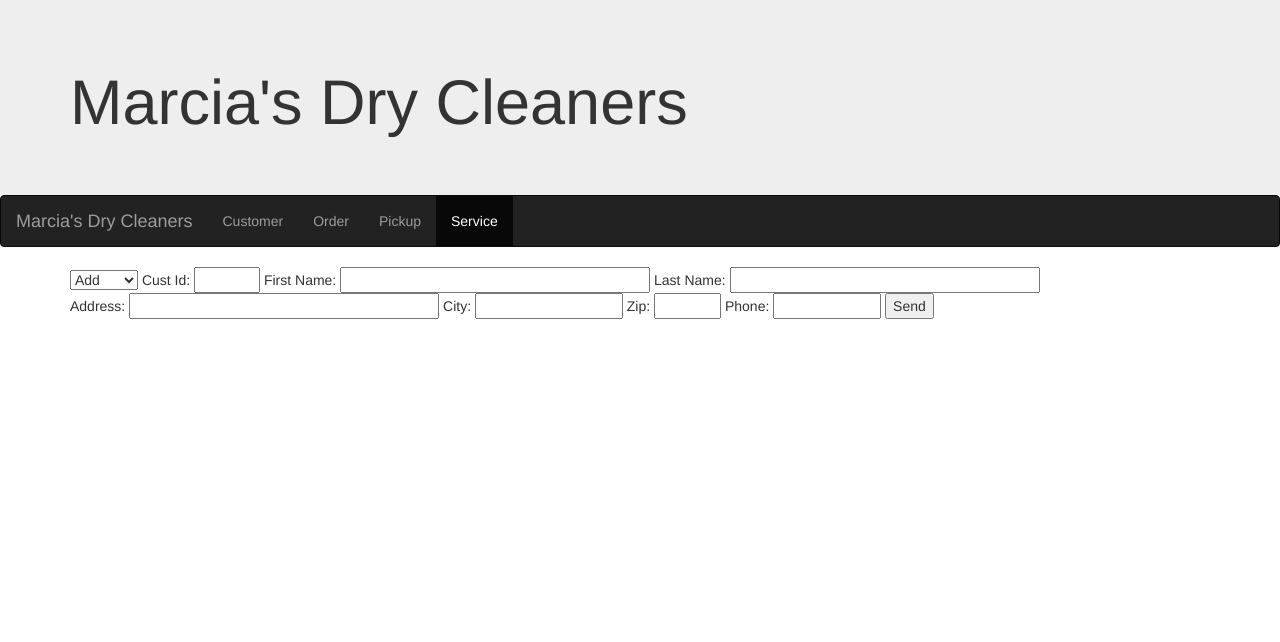
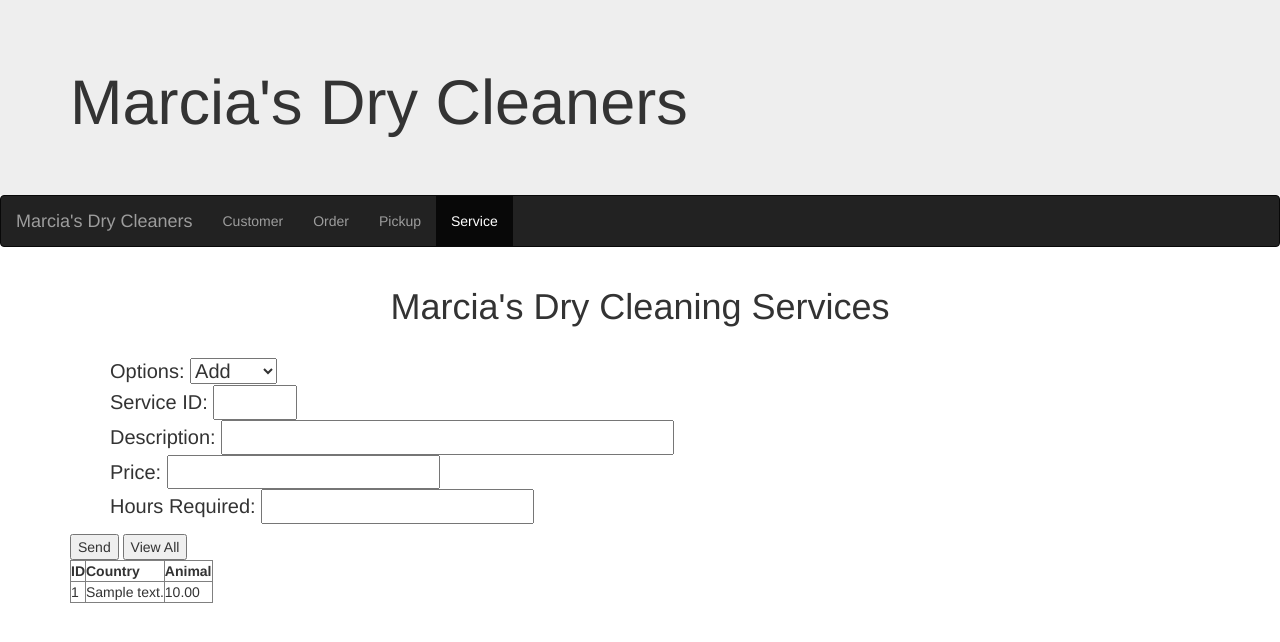
Before and after one commit to JoshHumpherys/COS300-Database-Project, a PHP site: page /service.php in a window 1280 px wide. Shown: the top 642 px of the page. Run offline with PHP 8.4, Linux system fonts and the light colour scheme; tables that the repository leaves empty hold one stand-in row (values such as "Sample post").

Commit message:
Fixed Skeleton of Service Page

```diff
--- a/service.php
+++ b/service.php
@@ -3,25 +3,77 @@
 <?php require "header.php"; ?>
 <body>
 <div class="container">
+    <h1 align="center">Marcia's Dry Cleaning Services</h1>
+    <br>
     <form action="service.php" method="post">
-        <select name="action_type">
-            <option value="add">Add</option>
-            <option value="update">Update</option>
-            <option value="delete">Delete</option>
-        </select>
-        Cust Id: <input type="number" , name="CustId" , min="0" , max="999" , step="1">
-        First Name: <input type="text" , name="FirstName" size="35">
-        Last Name: <input type="text" , name="LastName" , size="35">
-        <br>
-        Address: <input type="text" , name="Address" , size="35">
-        City: <input type="text" , name="City" , size="15">
-        Zip: <input type="text" , name="Zip" , size="5">
-        Phone: <input type="text" , name="Phone" , size="10">
+        <ul style="text-align:left; list-style-type:none; display:block;font-size:20px;">
+            <li>Options:
+                <select name="action_type">
+                    <option value="add">Add</option>
+                    <option value="update">Update</option>
+                    <option value="delete">Delete</option>
+                </select>
+            </li>
+            <li>Service ID: <input type="number" , name="serviceID" , min="0" , max="999" , step="1"></li>
+            <li>Description: <input type="text" , name="description" size="35"></li>
+            <li>Price: <input type="number" , name="price" , size="5"></li>
+            <li>Hours Required: <input type="number" , name="hours" , size="5"></li>
+        </ul>
+
         <input type="submit" value="Send">
+        <input type="button" value="View All">
     </form>
     <?php
     // set server access variables
+        $host = "localhost";
+        $user = "Hunt";
+        $pass = "PW300";
+        $db = "marciadb";
+        $mysqli = new mysqli($host, $user, $pass, $db);
 
+        // check for connection errors
+        if (mysqli_connect_errno()) {
+            die("Unable to connect!");
+        }
+
+        // create query
+        $query = "SELECT * FROM service";
+
+        // execute query
+        if ($result = $mysqli->query($query)) {
+            // see if any rows were returned
+            if ($result->num_rows > 0) {
+                // yes
+                // print them one after another
+                echo "<table cellpadding=10 border=1>";
+                echo "<tr>";
+                echo "<th>ID</th>";
+                echo "<th>Country</th>";
+                echo "<th>Animal</th>";
+                echo "</tr>";
+                while($row = $result->fetch_array()) {
+                    echo "<tr>";
+                    echo "<td>".$row[0]."</td>";
+                    echo "<td>".$row[1]."</td>";
+                    echo "<td>".$row[2]."</td>";
+                    echo "</tr>";
+                }
+                echo "</table>";
+            }
+            else {
+                // no
+                // print status message
+                echo "No rows found!";
+            }
+
+            // free result set memory
+            $result->close();
+        }else {
+    // print error message
+    echo "Error in query: $query. ".$mysqli->error;
+}
+// close connection
+$mysqli->close();
     ?>
 </div>
 </body>
```
